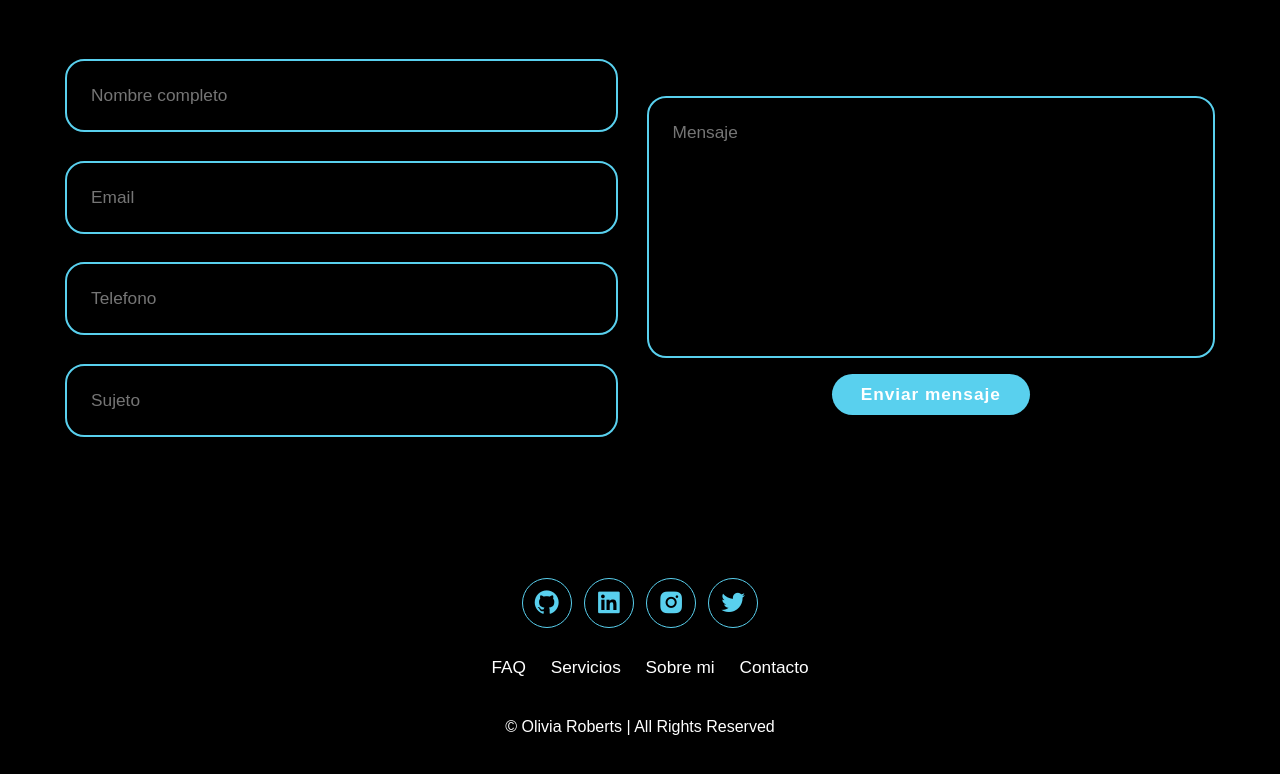
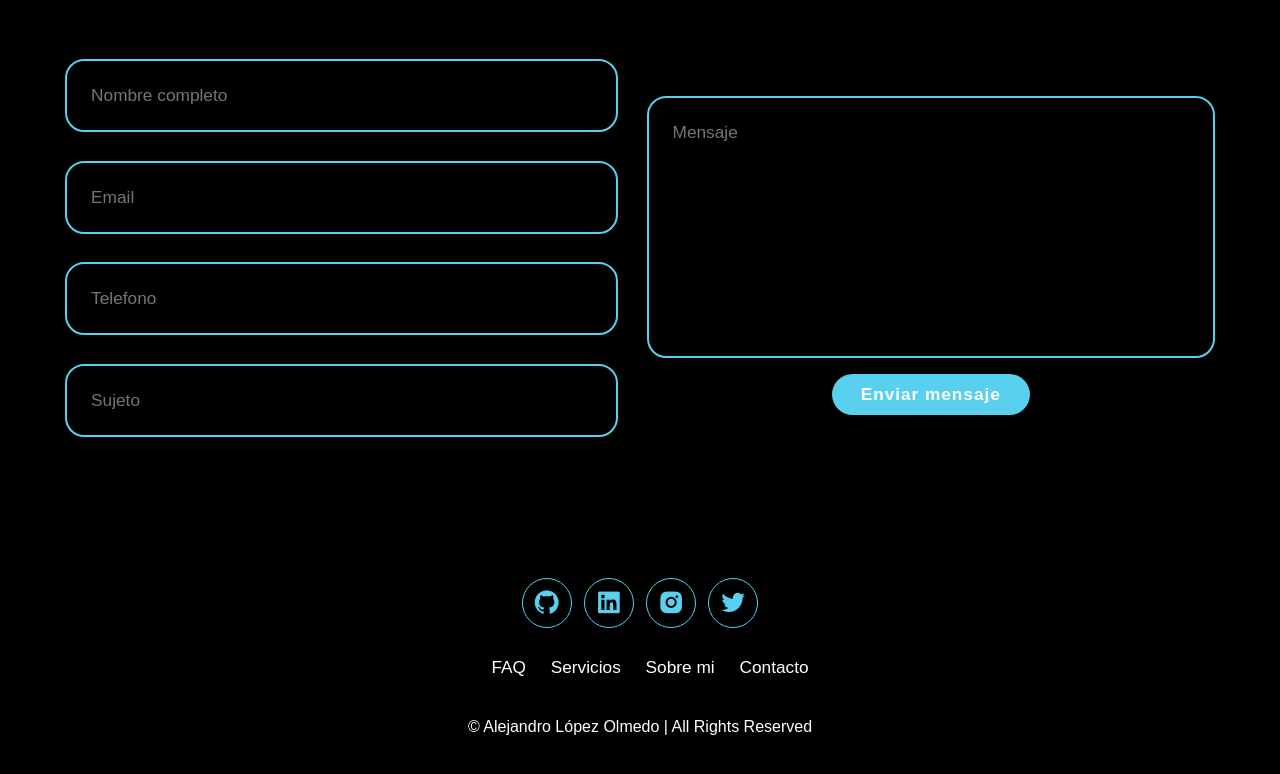
Before and after one commit to AlexLopz22/Portfolio, a plain HTML site: page index.html in a window 1280 px wide. Shown: the part 3714-4488 px from the top of the page. Drawn offline with nearby package versions, Linux system fonts and the light colour scheme.

Commit message:
Update index.html

```diff
--- a/index.html
+++ b/index.html
@@ -310,7 +310,7 @@
             </li>
         </ul>
         <p class="copyright">
-            © Olivia Roberts | All Rights Reserved
+            © Alejandro López Olmedo | All Rights Reserved
         </p>
     </footer>
         <script src="script.js"></script>
```
